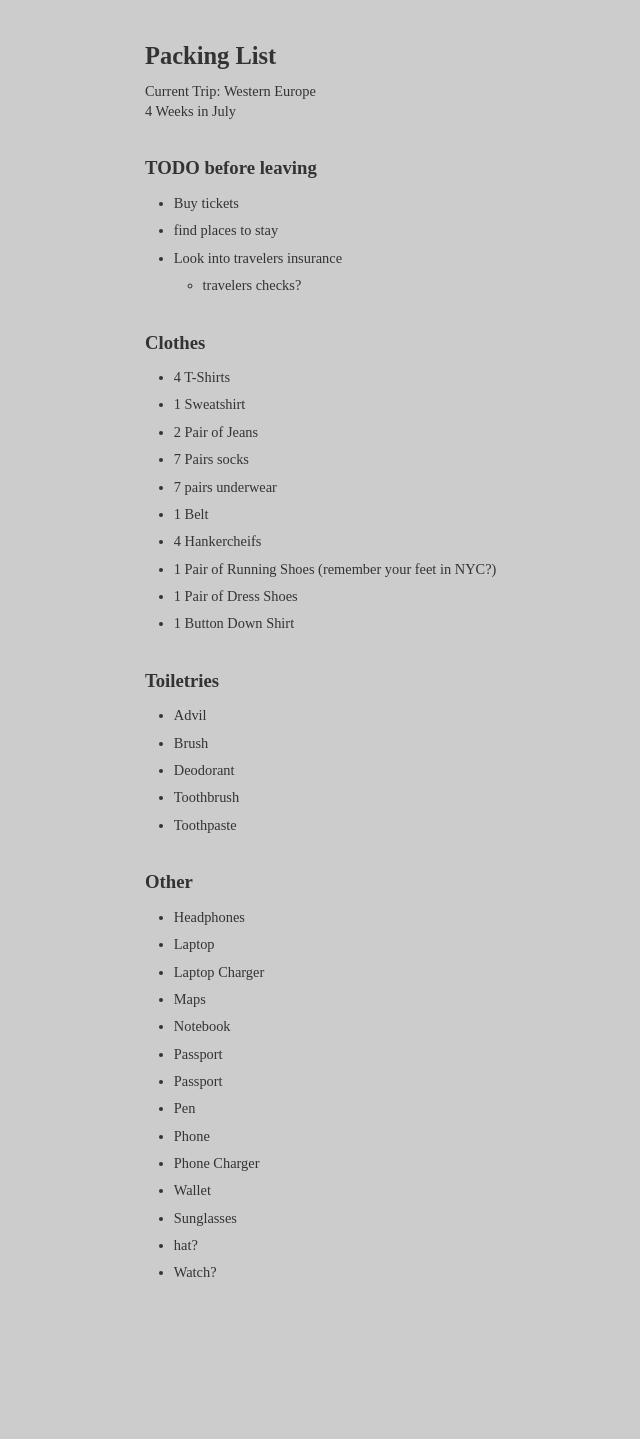
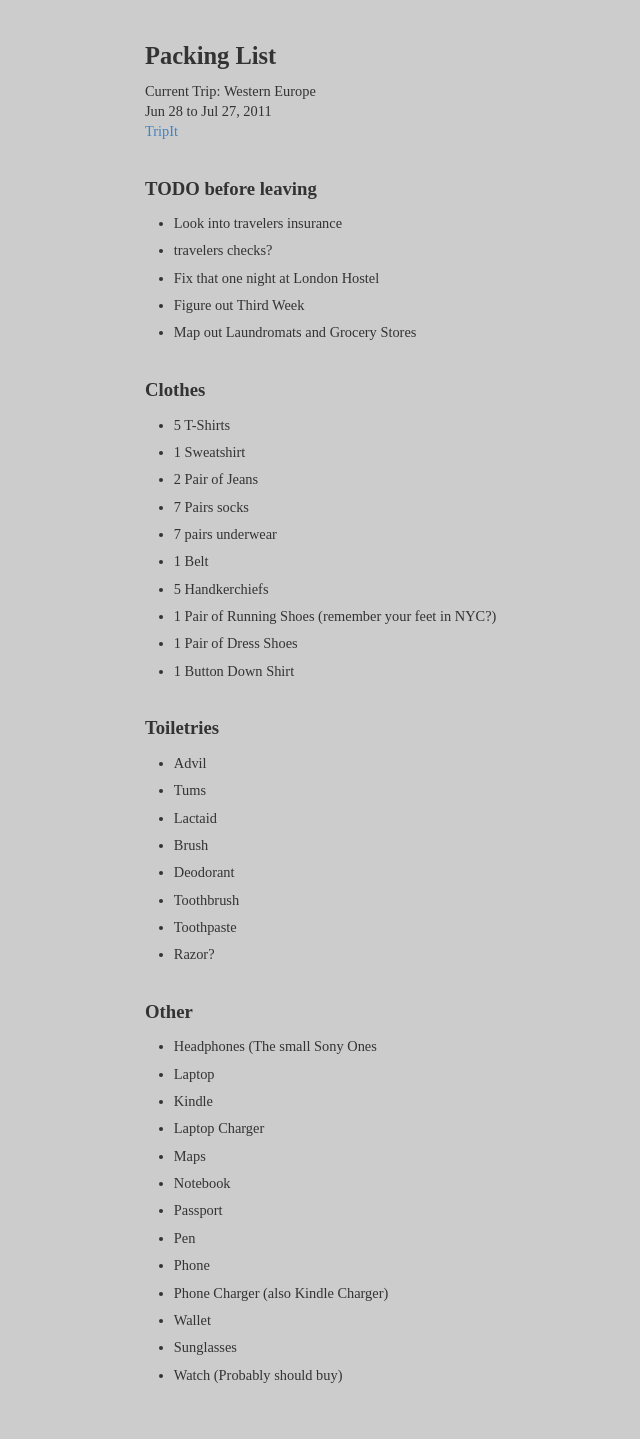
Before and after one commit to icco/traveling, a Jekyll site: the page built from index.md, in a window 1280 px wide. Shown: the whole page, without its empty margins (95-735 px from the left). Built offline with Jekyll 4.4.1, drawn with Linux system fonts in a browser that asks for light colours; Markdown is read by kramdown in place of the engine named in the settings; before the commit the page ends 1337 px from its top, so only the background shows below that.

Commit message:
some tweaks to my europe packing list.

```diff
--- a/index.md
+++ b/index.md
@@ -6,24 +6,26 @@ layout: default
 # Packing List
 
 Current Trip: Western Europe
-4 Weeks in July
+Jun 28 to Jul 27, 2011
+[TripIt](http://www.tripit.com/trip/public/id/165B1661343E)
 
 ## TODO before leaving
 
- * Buy tickets
- * find places to stay
  * Look into travelers insurance
-   * travelers checks?
+ * travelers checks?
+ * Fix that one night at London Hostel
+ * Figure out Third Week
+ * Map out Laundromats and Grocery Stores
 
 ## Clothes
 
- * 4 T-Shirts
+ * 5 T-Shirts
  * 1 Sweatshirt
  * 2 Pair of Jeans
  * 7 Pairs socks
  * 7 pairs underwear
  * 1 Belt
- * 4 Hankercheifs
+ * 5 Handkerchiefs
  * 1 Pair of Running Shoes (remember your feet in NYC?)
  * 1 Pair of Dress Shoes
  * 1 Button Down Shirt
@@ -31,24 +33,26 @@ Current Trip: Western Europe
 ## Toiletries
 
  * Advil
+ * Tums
+ * Lactaid
  * Brush
  * Deodorant
  * Toothbrush
  * Toothpaste
+ * Razor?
 
 ## Other
 
- * Headphones
+ * Headphones (The small Sony Ones
  * Laptop
+ * Kindle
  * Laptop Charger
  * Maps
  * Notebook
  * Passport
- * Passport
  * Pen
  * Phone
- * Phone Charger
+ * Phone Charger (also Kindle Charger)
  * Wallet
  * Sunglasses
- * hat?
- * Watch?
+ * Watch (Probably should buy)
```
